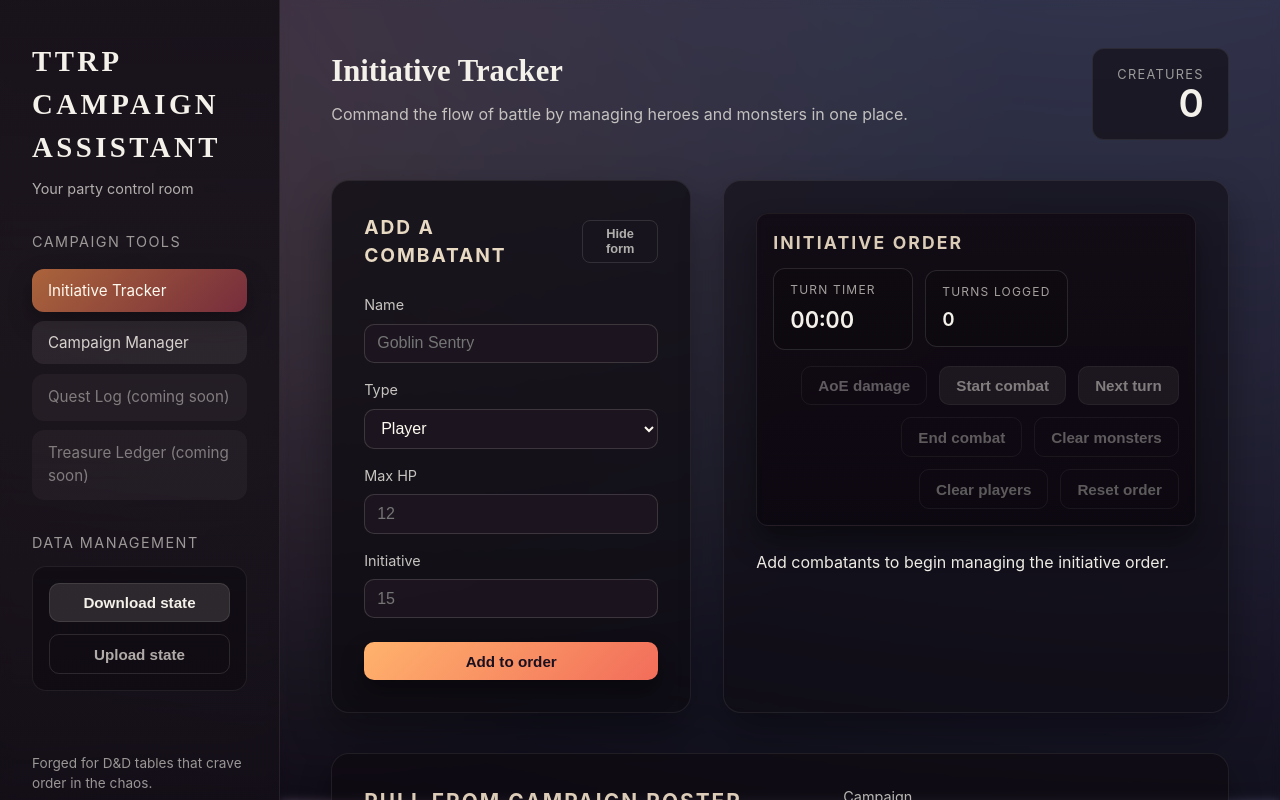
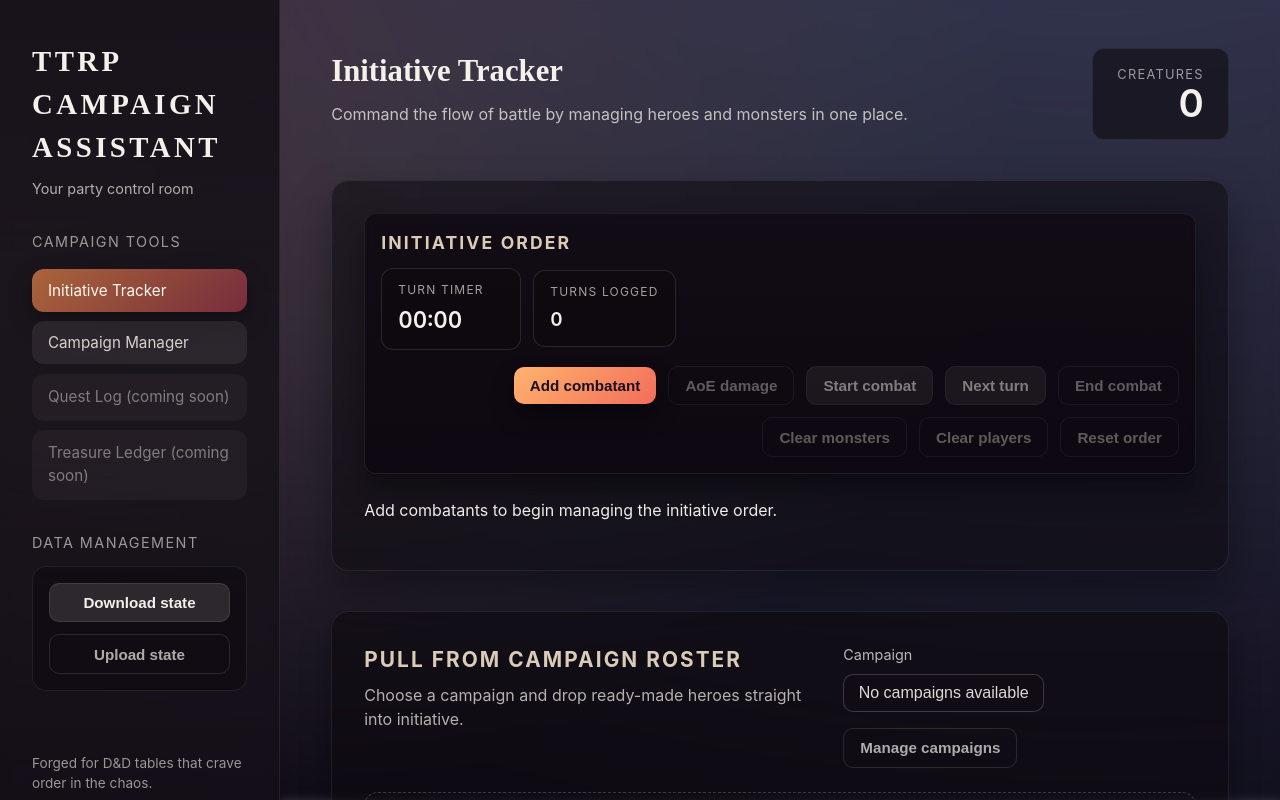
Before and after one commit to FireHeartA/DND, a React (Vite) app in the folder apps/dnd-initiative-tracker/: page / in a window 1280 px wide. Shown: the top 800 px of the page. Built offline with nearby package versions, Linux system fonts and the light colour scheme.

Commit message:
Collapse add combatant form by default

```diff
--- a/apps/dnd-initiative-tracker/src/components/initiative/InitiativeView.tsx
+++ b/apps/dnd-initiative-tracker/src/components/initiative/InitiativeView.tsx
@@ -571,7 +571,7 @@ export const InitiativeView: React.FC<InitiativeViewProps> = ({ onNavigateToCamp
   }, [])
 
   const handleExpandAddPanel = useCallback(() => {
-    setIsAddPanelCollapsed(false)
+    setIsAddPanelCollapsed(true)
   }, [])
 
   const handleToggleBulkDamagePanel = useCallback(() => {
@@ -1077,7 +1077,7 @@ export const InitiativeView: React.FC<InitiativeViewProps> = ({ onNavigateToCamp
     setTemplateErrors({})
     setMonsterInitiatives({})
     setMonsterErrors({})
-    setIsAddPanelCollapsed(false)
+    setIsAddPanelCollapsed(true)
     setManualOrder(null)
     setBulkDamageTargets({})
     setBulkDamageValue('')
```
